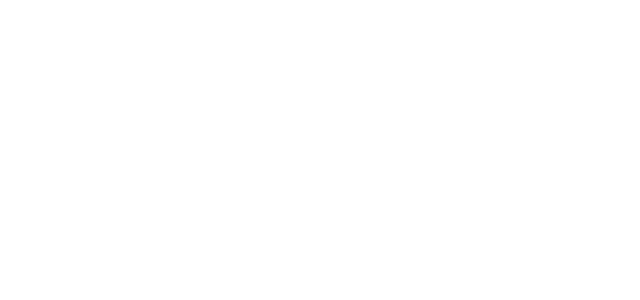
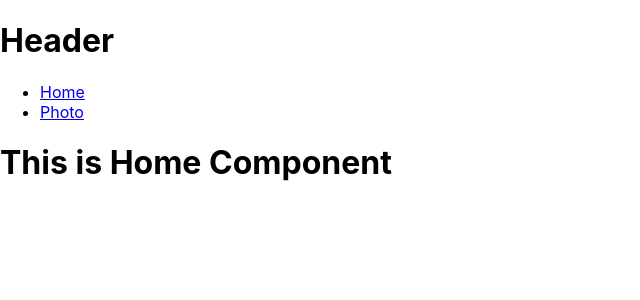
Before and after one commit to boonkuaeb/react-learn-workshop, a React (Create React App) app in the folder photoalbum/: page / in a window 1280 px wide. Shown: the top 300 px of the page, without its empty margins (0-640 px from the left). Built offline with nearby package versions, Linux system fonts and the light colour scheme.

Commit message:
React-Router v4

```diff
--- a/photoalbum/package.json
+++ b/photoalbum/package.json
@@ -3,8 +3,10 @@
   "version": "0.1.0",
   "private": true,
   "dependencies": {
+    "ajv": "^6.5.5",
     "react": "^16.6.1",
     "react-dom": "^16.6.1",
+    "react-router-dom": "^4.3.1",
     "react-scripts": "2.1.1"
   },
   "scripts": {
--- a/photoalbum/src/App.js
+++ b/photoalbum/src/App.js
@@ -1,10 +1,18 @@
 import React, { Component } from 'react';
+import Header from './components/layouts/Header';
+import {Route} from 'react-router-dom';
+import Home from './pages/Home';
+import User from './pages/User';
 
 class App extends Component {
   render() {
     return (
       <div className="App">
-
+        <Header/>
+        <div className="container">
+            <Route exact path={"/"} component={Home}/>
+            <Route path={"/user"} component={User}/>
+        </div>
       </div>
     );
   }
--- /dev/null
+++ b/photoalbum/src/components/layouts/Header.js
@@ -0,0 +1,19 @@
+import React, {Component} from 'react';
+import {Link} from 'react-router-dom';
+
+class Header extends Component {
+    render() {
+        return (
+            <div className="App-Header">
+                <h1>Header</h1>
+                <ul>
+                    <li><Link to="/">Home</Link></li>
+                    <li><Link to="/user">Photo</Link></li>
+                </ul>
+
+            </div>
+        );
+    }
+}
+
+export default Header;
--- a/photoalbum/src/index.js
+++ b/photoalbum/src/index.js
@@ -4,7 +4,14 @@
 import App from './App';
 import * as serviceWorker from './serviceWorker';
 
-ReactDOM.render(<App />, document.getElementById('root'));
+import {BrowserRouter as Router} from 'react-router-dom';
+
+
+ReactDOM.render(
+    <Router>
+        <App />
+    </Router>
+    , document.getElementById('root'));
 
 // If you want your app to work offline and load faster, you can change
 // unregister() to register() below. Note this comes with some pitfalls.
--- /dev/null
+++ b/photoalbum/src/pages/Home.js
@@ -0,0 +1,13 @@
+import React, {Component} from 'react';
+
+class Home extends Component {
+    render() {
+        return (
+            <div className="App-Home">
+                <h1>This is Home Component</h1>
+            </div>
+        );
+    }
+}
+
+export default Home;
--- /dev/null
+++ b/photoalbum/src/pages/User.js
@@ -0,0 +1,13 @@
+import React, {Component} from 'react';
+
+class User extends Component {
+    render() {
+        return (
+            <div className="App-User">
+                <h1>This is User Component</h1>
+            </div>
+        );
+    }
+}
+
+export default User;
```
Also changed, not shown: 1 other file (tests, documents, lock files or other folders).
